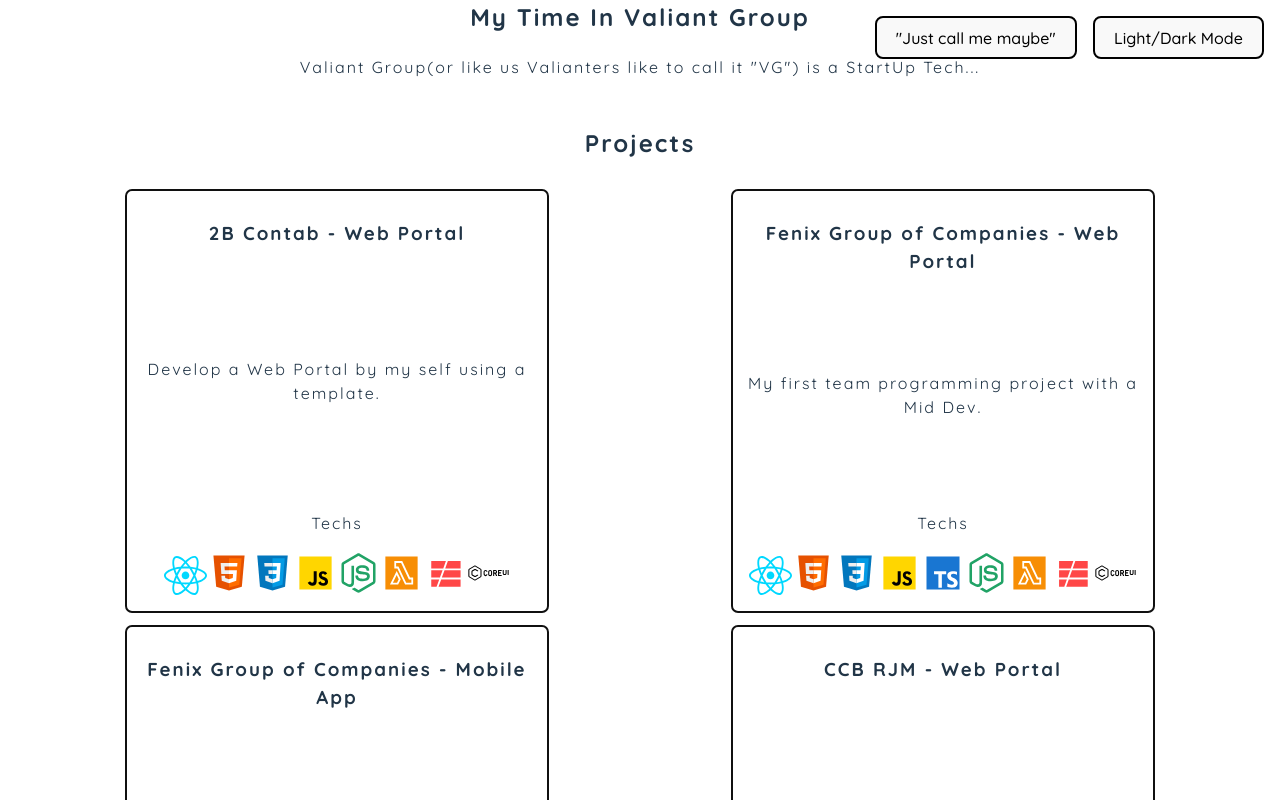
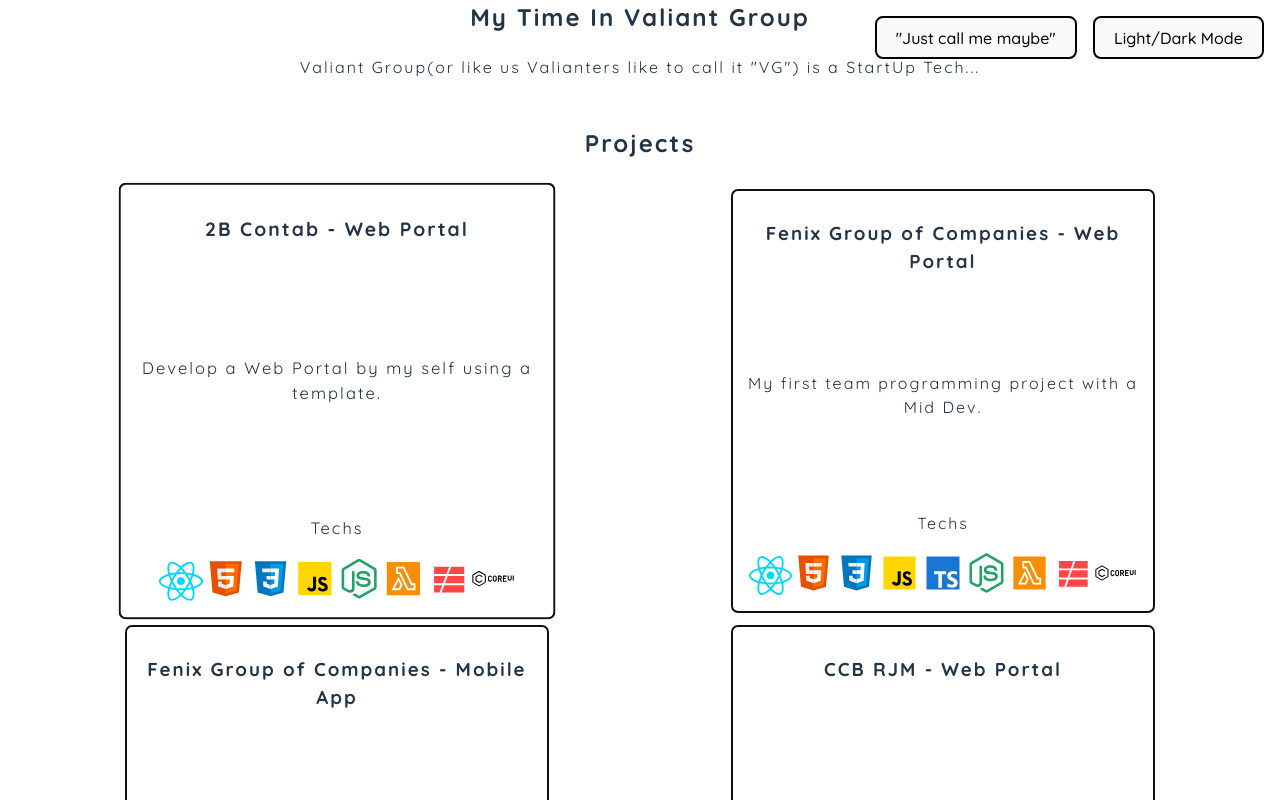
Before and after one commit to Alan-Graton/Portifolio-V2, a React (Vite) app: page / in a window 1280 px wide. In both pictures the pointer is over the element 337 px from the left and 1012 px from the top of the page. Shown: the part 612-1412 px from the top of the page. Built offline with nearby package versions, Linux system fonts and the light colour scheme; a web font is replaced by a local one.

Commit message:
wip-feat: add more style on Project Card hover

```diff
--- a/src/components/ProjectsPage/ProjectsPage.scss
+++ b/src/components/ProjectsPage/ProjectsPage.scss
@@ -17,6 +17,12 @@
       border-radius: 5px;
 
       padding: 10px;
+
+      transition: all 0.2s;
+
+      &:hover {
+        transform: scale(1.03);
+      }
 
       .project_card__content {
         width: 100%;
```
